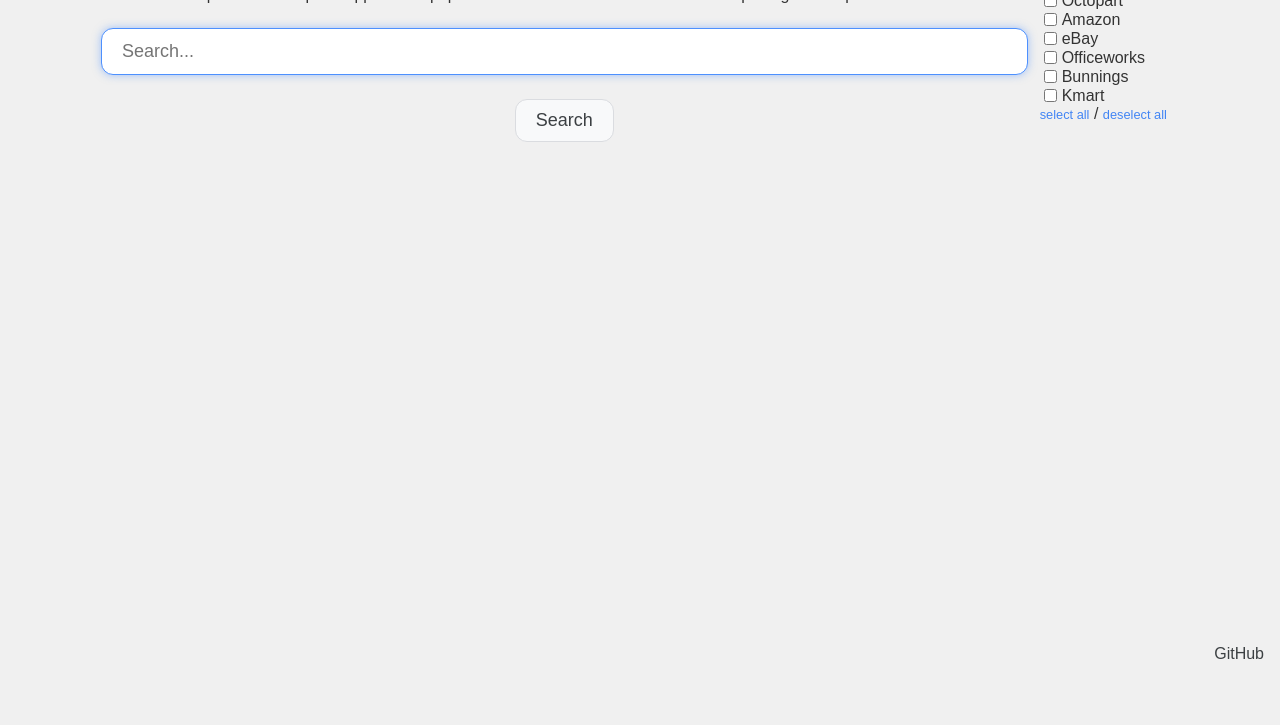
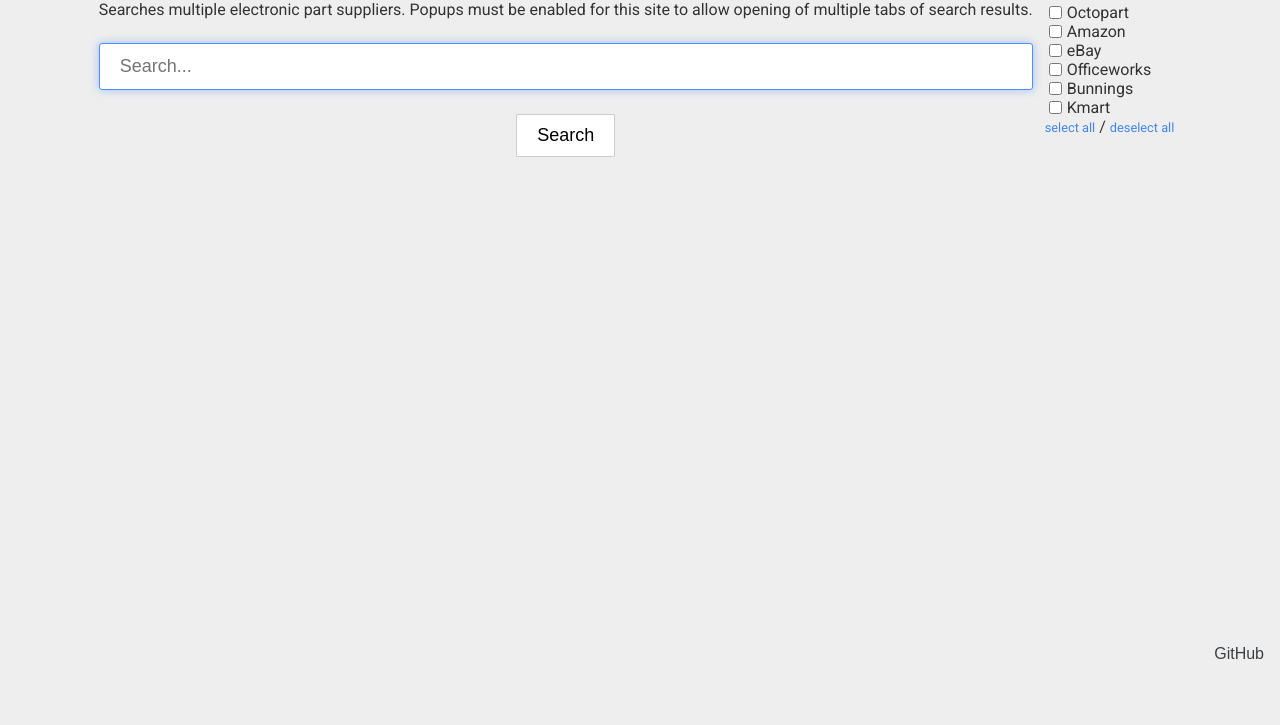
Before and after one commit to andygock/part-search, a website built with Vite: page index.html in a window 1280 px wide. Shown: the part 121-846 px from the top of the page. After the commit the page ends 822 px from the top, so only its background shows below. Built offline with nearby package versions, Linux system fonts and the light colour scheme.

Commit message:
Improve CSS styling, and sanitise blank inputs

```diff
--- a/index.html
+++ b/index.html
@@ -8,6 +8,7 @@
     <link rel="icon" href="favicon.svg" type="image/svg+xml" />
   </head>
   <body>
+    <div class="outer">
       <div class="container">
         <div class="intro">
           <h1>Part Search</h1>
@@ -28,6 +29,7 @@
           </div>
         </div>
       </div>
+    </div>
     <footer>
       <a href="https://github.com/andygock/part-search" class="github-link"
         >GitHub</a
--- a/script.js
+++ b/script.js
@@ -54,6 +54,11 @@ document.getElementById("deselect").addEventListener("click", function () {
 });
 
 function searchMultipleEngines(query) {
+  // check trimmed query is not blank
+  if (!query.trim()) {
+    return;
+  }
+
   const checkboxes = document.querySelectorAll(".search-checkbox:checked");
   const encodedTerm = encodeURIComponent(query);
   const searchEngines = {
--- a/style.css
+++ b/style.css
@@ -1,6 +1,8 @@
+@import url("https://fonts.googleapis.com/css2?family=Roboto:wght@400;700&display=swap");
+
 body {
-  font-family: Arial, sans-serif;
-  background-color: #f0f0f0;
+  font-family: Roboto, "Helvetica Neue", sans-serif;
+  background-color: #eee;
   justify-content: center;
   align-items: center;
   height: 100vh;
@@ -10,17 +12,23 @@ body {
   margin-top: 12px;
 }
 
+.outer {
+  display: flex;
+  justify-content: center;
+}
+
 .container {
   display: flex;
-  justify-content: center;
+  justify-content: flex-start;
+  flex-wrap: wrap;
   margin-top: 36px;
-  flex-wrap: wrap;
 }
 
-@media screen and (max-width: 1200px) {
+@media screen and (max-width: 900px) {
+  /* small screens */
   .container {
     flex-direction: column;
-    justify-content: left;
+    justify-content: flex-start;
   }
 }
 
@@ -46,7 +54,7 @@ input[type="text"] {
   box-sizing: border-box;
   font-size: 18px;
   border: 1px solid #ccc;
-  border-radius: 12px;
+  border-radius: 3px;
   outline: none;
 }
 
@@ -85,24 +93,23 @@ input[type="checkbox"] {
 
 button {
   font-family: Arial, sans-serif;
-  background-color: #f8f9fa;
-  border: 1px solid #dadce0;
-  color: #3c4043;
+  background-color: #fff;
+  border: 1px solid #ccc;
   padding: 10px 20px;
   font-size: 18px;
-  border-radius: 12px;
+  border-radius: 3%;
   cursor: pointer;
   margin-top: 16px;
 }
 
 button:hover {
-  background-color: #f1f3f4;
-  border-color: #d2e3fc;
+  background-color: #ccc;
+  border-color: #ccc;
 }
 
 button:active {
-  background-color: #e8eaed;
-  border-color: #d2e3fc;
+  background-color: #ccc;
+  border-color: #ccc;
 }
 
 footer {
```
Lines whose indentation alone changed are shown as unchanged.
